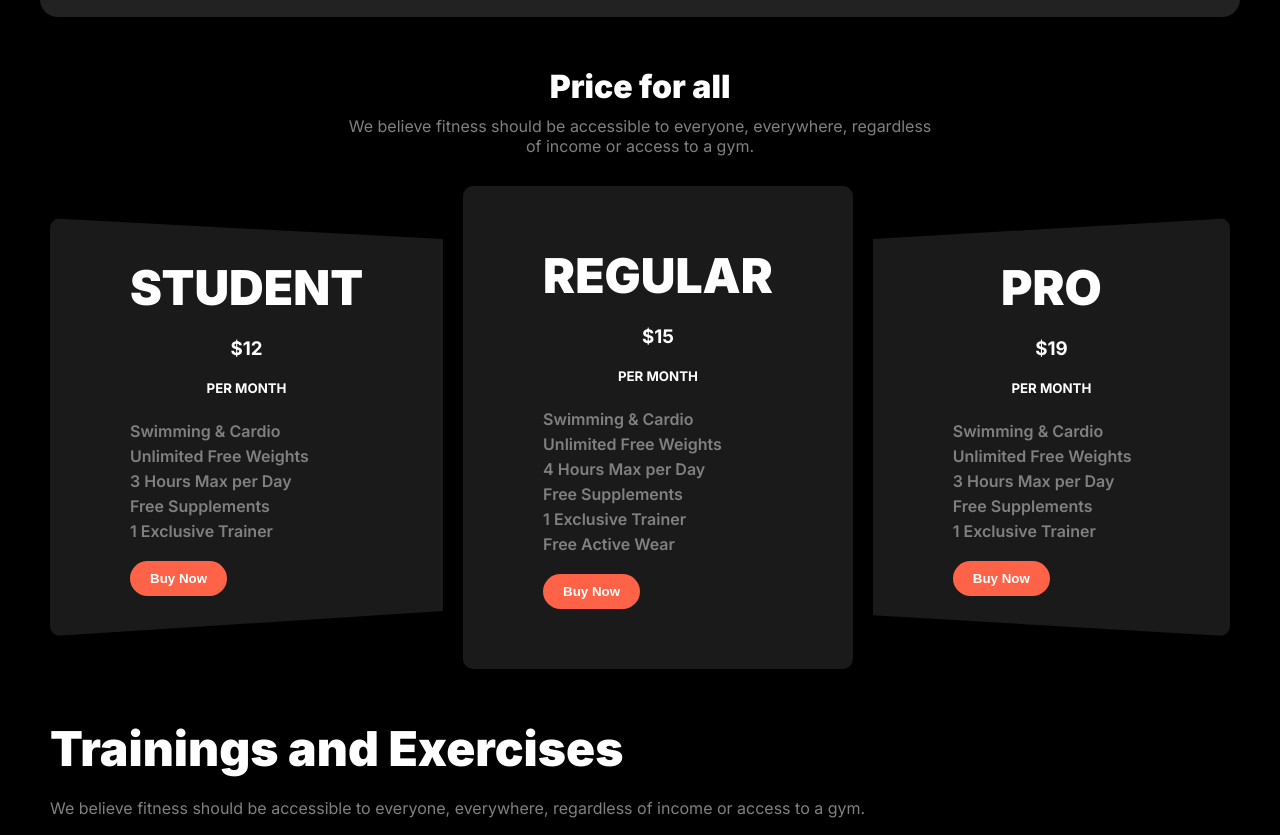
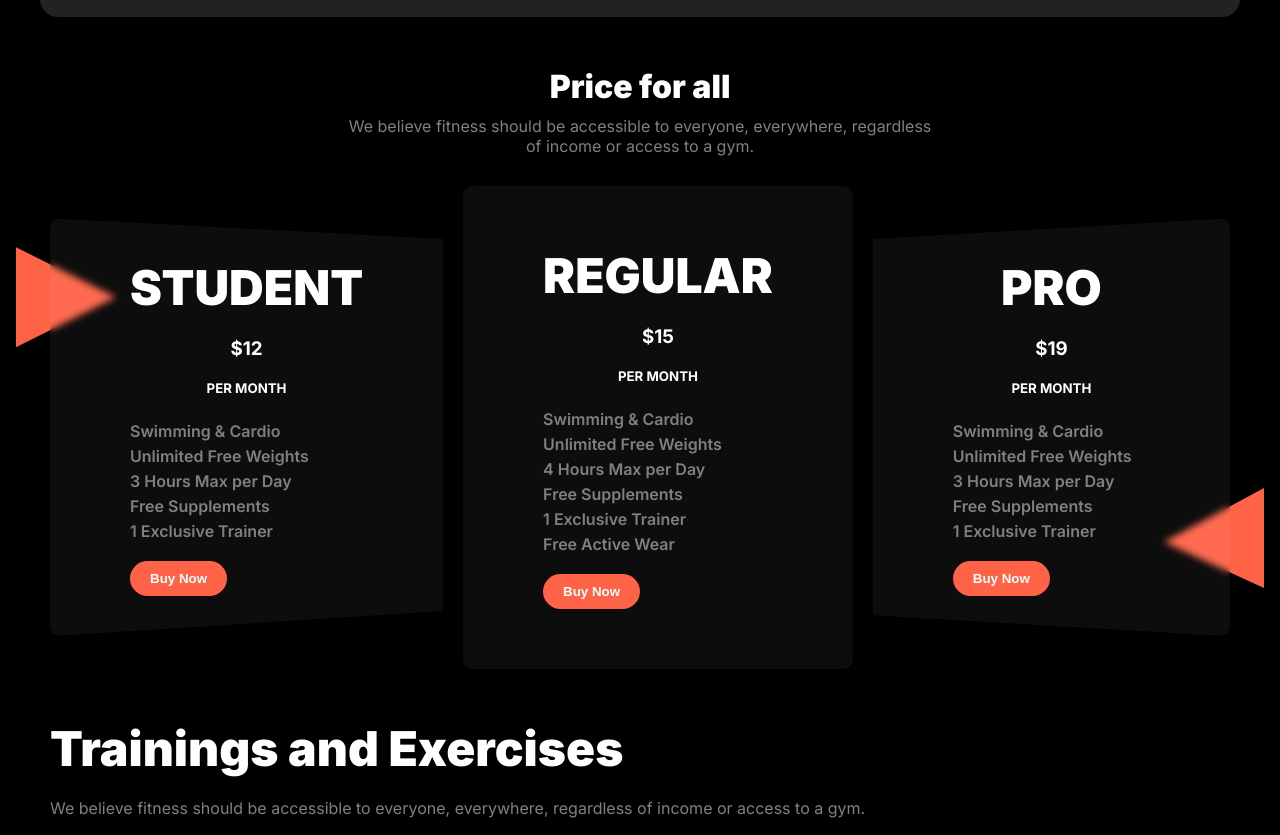
Before and after one commit to Rony-Ahmed6245/RB9-A2-versatile-ui, a plain HTML site: page index.htm in a window 1280 px wide. Shown: the part 1721-2556 px from the top of the page. Drawn offline with Linux system fonts and the light colour scheme; grey boxes are pictures that could not be loaded; a web font is replaced by a local one.

Commit message:
code review completed

```diff
--- a/Css/style.css
+++ b/Css/style.css
@@ -471,6 +471,30 @@ table th {
 /*=================================================
           unique design
 ===================================================*/
+.parents {
+    position: relative;
+}
+
+.box {
+    position: absolute;
+    top: 30%;
+    left: -2%;
+    width: 100px;
+    height: 100px;
+    background: tomato;
+    clip-path: polygon(0 0, 100% 50%, 0 100%, 0% 50%);
+}
+
+.box2 {
+    position: absolute;
+    top: 70%;
+    right: -2%;
+    width: 100px;
+    height: 100px;
+    background: tomato;
+    clip-path: polygon(100% 0, 100% 50%, 100% 100%, 0 54%);
+}
+
 .price-cards {
     display: flex;
     justify-content: space-between;
@@ -485,16 +509,18 @@ table th {
     display: flex;
     flex-direction: column;
     gap: 20px;
-    /* border: 1px solid gray; */
     padding: 40px 80px;
-    background: #1A1A1A;
+    width: 100%;
+    background: rgba(255, 255, 255, 0.05);
+    backdrop-filter: blur(3.5px);
+    -webkit-backdrop-filter: blur(3.5px);
     border-radius: 10px;
-    width: 100%;
 }
 
 .clip-path-1 {
     clip-path: polygon(0 0, 100% 5%, 100% 30%, 100% 74%, 100% 94%, 0 100%, 0 100%, 0% 30%);
 }
+
 .clip-path-1:hover {
     clip-path: polygon(0 5%, 100% 0, 100% 30%, 100% 74%, 100% 100%, 0 95%, 0 95%, 0% 30%);
     transition: 0.5s;
@@ -503,6 +529,7 @@ table th {
 .clip-path-2 {
     clip-path: polygon(0 5%, 100% 0, 100% 30%, 100% 74%, 100% 100%, 0 95%, 0 95%, 0% 30%);
 }
+
 .clip-path-2:hover {
     clip-path: polygon(0 0, 100% 5%, 100% 30%, 100% 74%, 100% 94%, 0 100%, 0 100%, 0% 30%);
     transition: 0.5s;
@@ -577,13 +604,14 @@ table th {
 /*=================================================
            classic design
 ===================================================*/
-.img-gallary1{
+.img-gallary1 {
     display: grid;
     grid-template-columns: 2fr 4fr 2fr;
     padding: 0 10px;
 
 }
-.img-gallary2{
+
+.img-gallary2 {
     display: grid;
     grid-template-columns: 5fr 3fr 5fr;
     margin-top: -10px;
@@ -591,20 +619,22 @@ table th {
 
 }
 
-.classic-img img{
+.classic-img img {
     width: 100%;
     height: 250px;
 }
 
-.galary-head-text h1{
+.galary-head-text h1 {
     font-size: 48px;
     font-weight: 900;
     margin: 50px 10px 20px 10px;
 }
-.galary-head-text p{
-   color: gray;
-   margin: 20px 10px;
+
+.galary-head-text p {
+    color: gray;
+    margin: 20px 10px;
 }
+
 /*=================================================
            responsive design
 ===================================================*/
@@ -742,23 +772,26 @@ table th {
 
 
     /* img gallary  */
-    .img-gallary1{
+    .img-gallary1 {
         display: grid;
         grid-template-columns: 2fr 2fr;
         padding: 0 10px;
 
     }
-    .img-gallary2{
+
+    .img-gallary2 {
         display: grid;
         grid-template-columns: 5fr 6fr;
         margin-top: -10px;
         padding: 0 10px;
 
     }
-    .hide{
+
+    .hide {
         display: none;
     }
-    .classic-img img{
+
+    .classic-img img {
         width: 100%;
         height: 170px;
     }
--- a/index.htm
+++ b/index.htm
@@ -135,7 +135,9 @@
     </section>
     <!-- run section ends  -->
     <!-- unique section start  -->
-    <section class="common-width ">
+    <section class="common-width parents">
+        <div class="box"></div>
+        <div class="box2"></div>
         <div class="habit-text">
             <div>
                 <h1>Price for all</h1>
```
